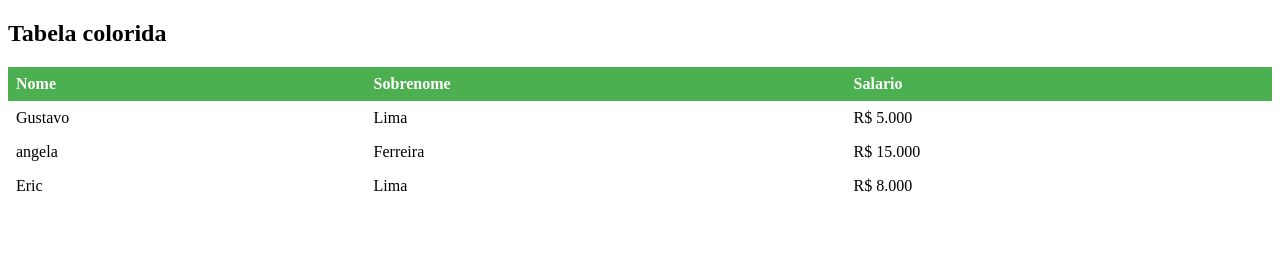
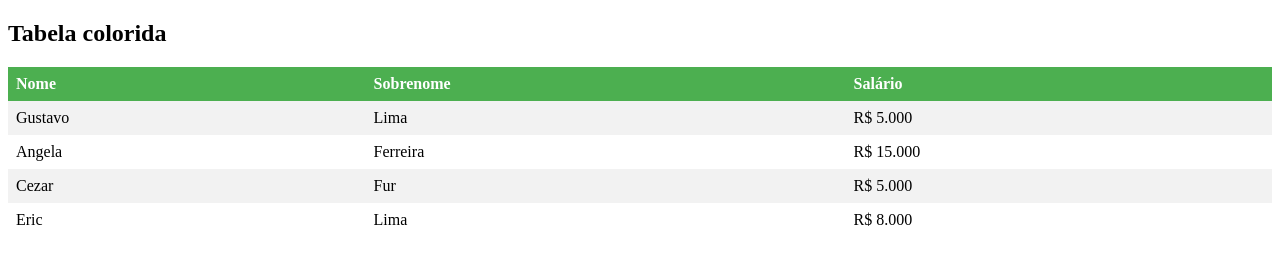
Before and after one commit to kleberAgusto/sitehtml1, a plain HTML site: page exemplo034.html in a window 1280 px wide. Drawn offline with Linux system fonts and the light colour scheme.

Commit message:
Update exemplo034.html

```diff
--- a/exemplo034.html
+++ b/exemplo034.html
@@ -1,20 +1,21 @@
 <!DOCTYPE html>
 <html>
 <head>
-<meta charset="UTF-8" />
+<meta charset="utf-8" />
 <style>
 table {
     border-collapse: collapse;
     width: 100%;
 }
+
 th, td {
-	text-align:left;
+    text-align: left;
     padding: 8px;
 }
 
-tr:nth-child(even) {background-color #f2f2f2}
+tr:nth-child(even){background-color: #f2f2f2}
 
-th{
+th {
     background-color: #4CAF50;
     color: white;
 }
@@ -22,30 +23,34 @@ th{
 </head>
 <body>
 
-<h2> Tabela colorida</h2>
+<h2>Tabela colorida</h2>
 
 <table>
   <tr>
     <th>Nome</th>
     <th>Sobrenome</th>
-<th>Salario</th>
+    <th>Salário</th>
   </tr>
   <tr>
     <td>Gustavo</td>
     <td>Lima</td>
-<td> R$ 5.000</td>
+    <td>R$ 5.000</td>
   </tr>
   <tr>
-<td>angela</td>
+    <td>Angela</td>
     <td>Ferreira</td>
-<td> R$ 15.000</td>
+    <td>R$ 15.000</td>
+  </tr>
+  <tr>
+    <td>Cezar</td>
+    <td>Fur</td>
+    <td>R$ 5.000</td>
   </tr>
   <tr>
     <td>Eric</td>
     <td>Lima</td>
     <td>R$ 8.000</td>
 </tr>
-</tr>
 </table>
 
 </body>
```
Lines whose indentation alone changed are shown as unchanged.
